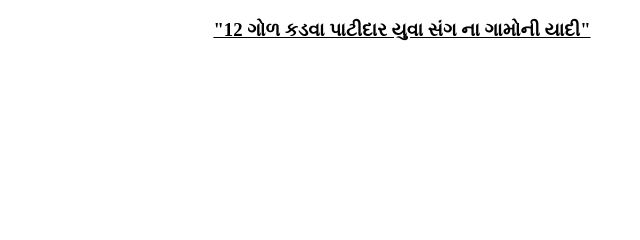
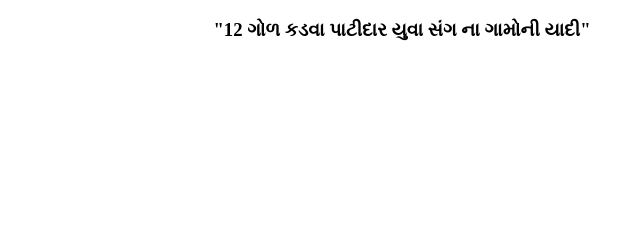
Before and after one commit to yash00tushar/list, a plain HTML site: page all_samaj.html in a window 1280 px wide. Shown: the top 240 px of the page, 238-878 px from the left. Drawn offline with Linux system fonts and the light colour scheme.

Commit message:
Update all_samaj.html

```diff
--- a/all_samaj.html
+++ b/all_samaj.html
@@ -2,18 +2,16 @@
 <html lang="en">
 <head>
  <style>
-  a{
-   text-decoration:none;
+  a {
+   text-decoration: none;
   }
-
  </style>
  <meta charset="UTF-8">
  <meta name="viewport" content="width=device-width, initial-scale=1.0">
  <title>Document</title>
 </head>
 <body>
- <h3 align="center"><u>"12 ગોળ કડવા પાટીદાર યુવા સંગ ના ગામોની યાદી"
-</u></h3>
+ <h3 align="center">"12 ગોળ કડવા પાટીદાર યુવા સંગ ના ગામોની યાદી"</h3>
  <div>
   <a href="vasna.html"><h2>&rarr; vasna</h2></a>
   <a href="bhandval.html"><h2>&rarr; bhandval</h2></a>
```
